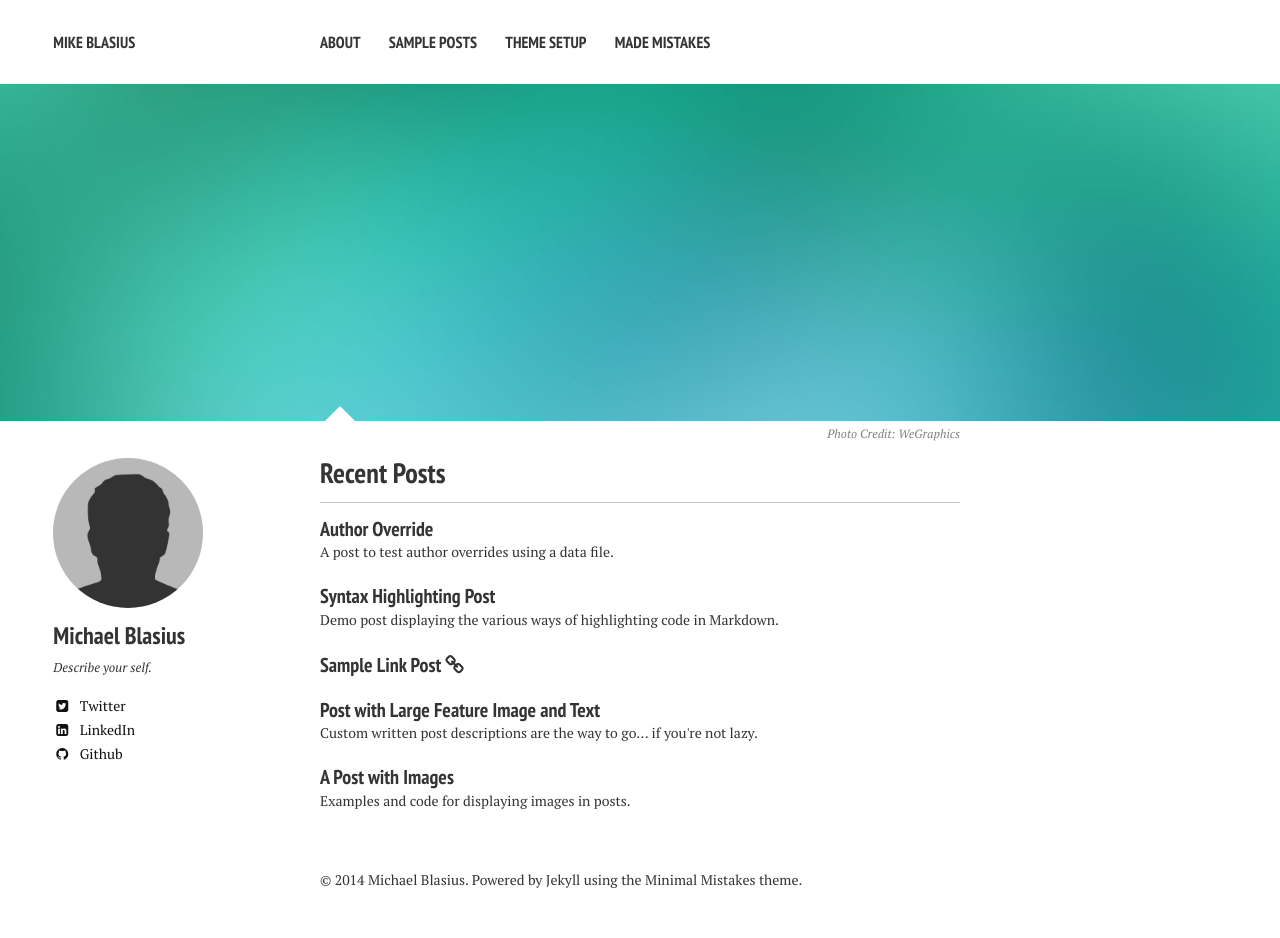
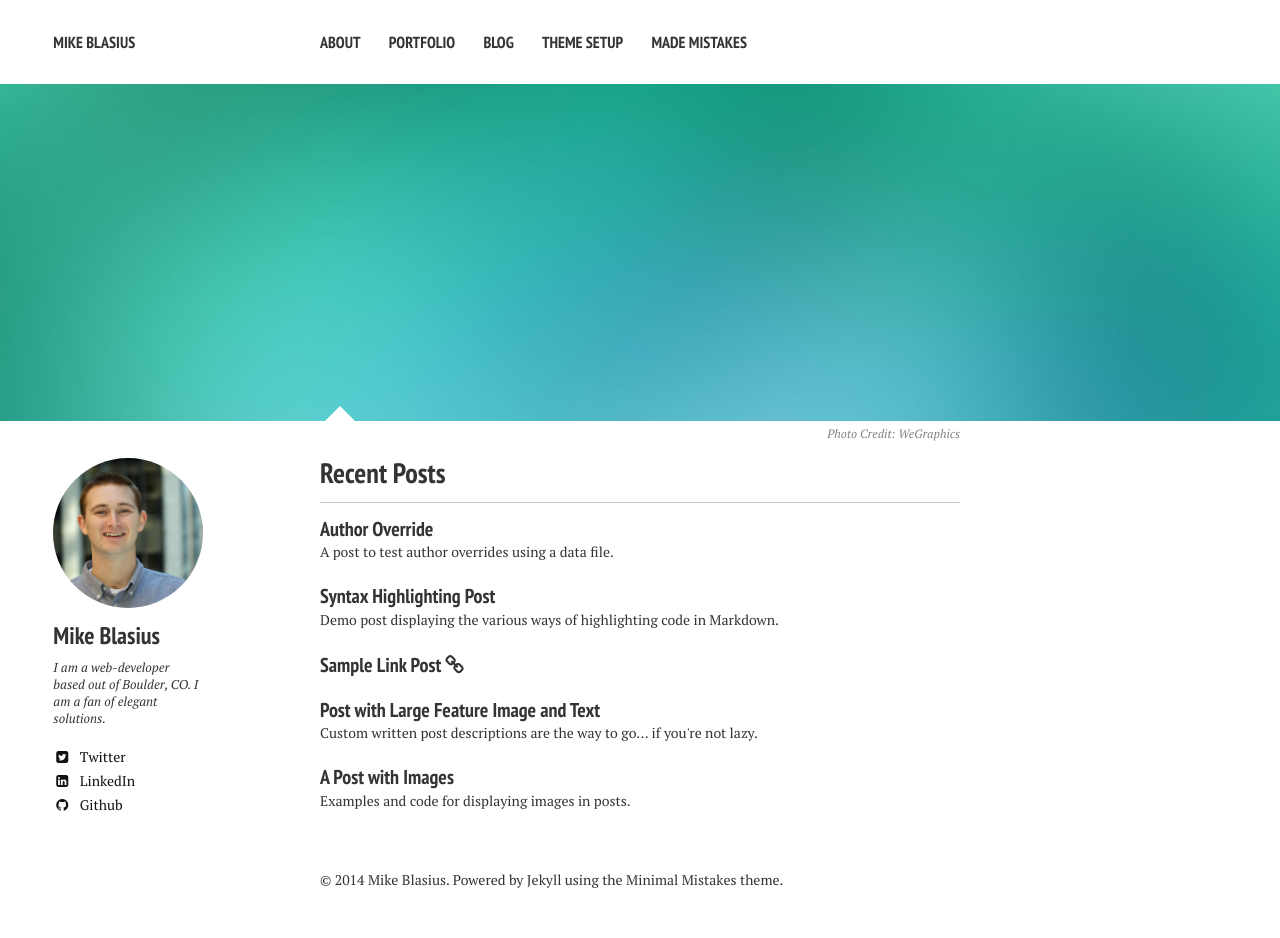
Before and after one commit to mblasiusnyc/mblasiusnyc.github.io, a Jekyll site: the page built from index.md, in a window 1280 px wide. Built offline with Jekyll 4.4.1, drawn with Linux system fonts in a browser that asks for light colours; nearby versions of some CDN libraries.

```diff
--- a/_config.yml
+++ b/_config.yml
@@ -26,9 +26,9 @@ kramdown:
 
 # Site owner
 owner:
-  name: Michael Blasius
+  name: Mike Blasius
   avatar: bio-photo.jpg
-  bio: "Describe your self."
+  bio: "I am a web-developer based out of Boulder, CO. I am a fan of elegant solutions."
   email:
   disqus-shortname:
   twitter: mikeblasius
--- a/_data/navigation.yml
+++ b/_data/navigation.yml
@@ -3,8 +3,11 @@
 - title: About
   url: /about/
 
-- title: Sample Posts
-  url: /posts/
+- title: Portfolio
+  url: /portfolio/
+
+- title: Blog
+  url: /blog/
 
 - title: Theme Setup
   url: /theme-setup/
```
Also changed, not shown: images/bio-photo-2.jpg (deleted), images/bio-photo.jpg.
